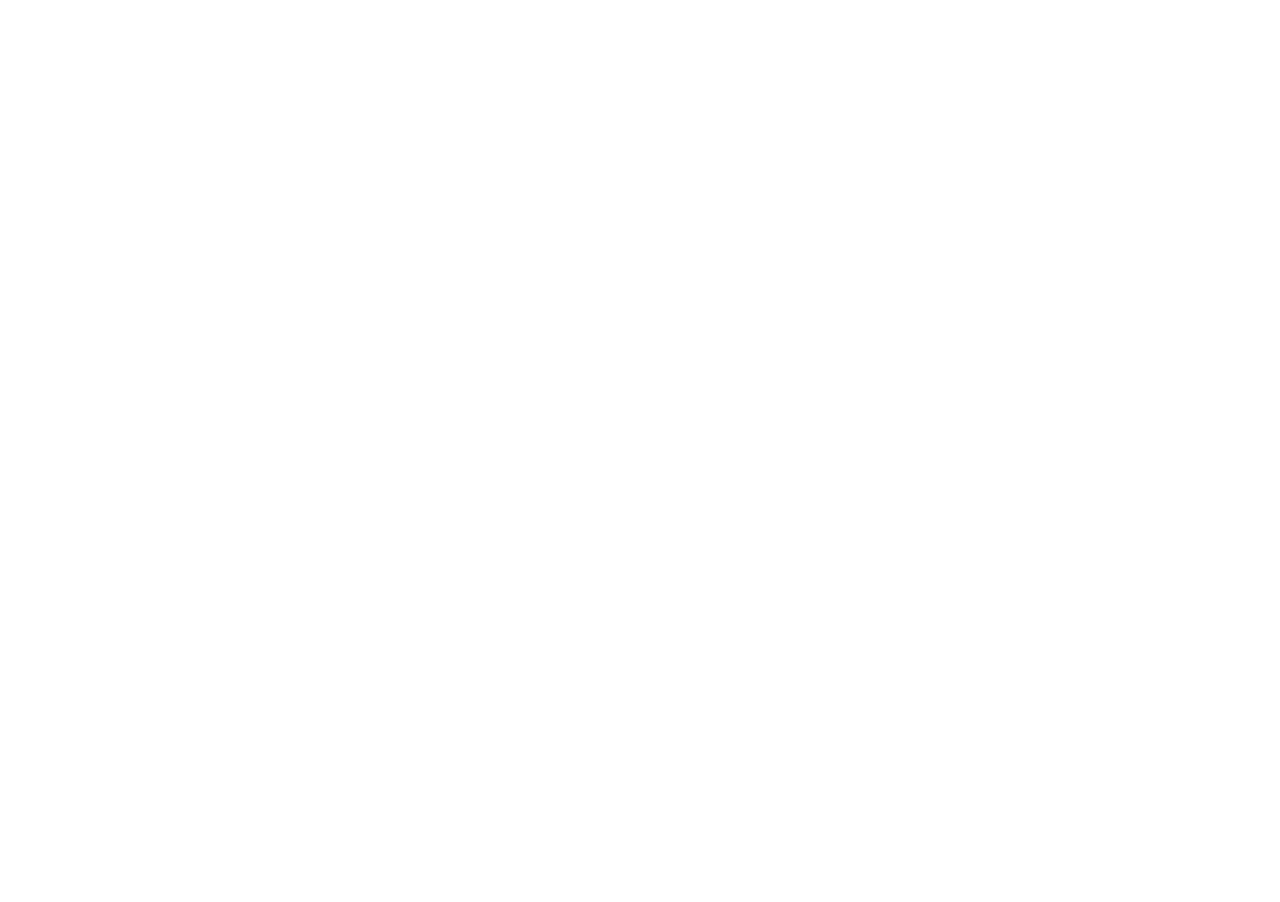
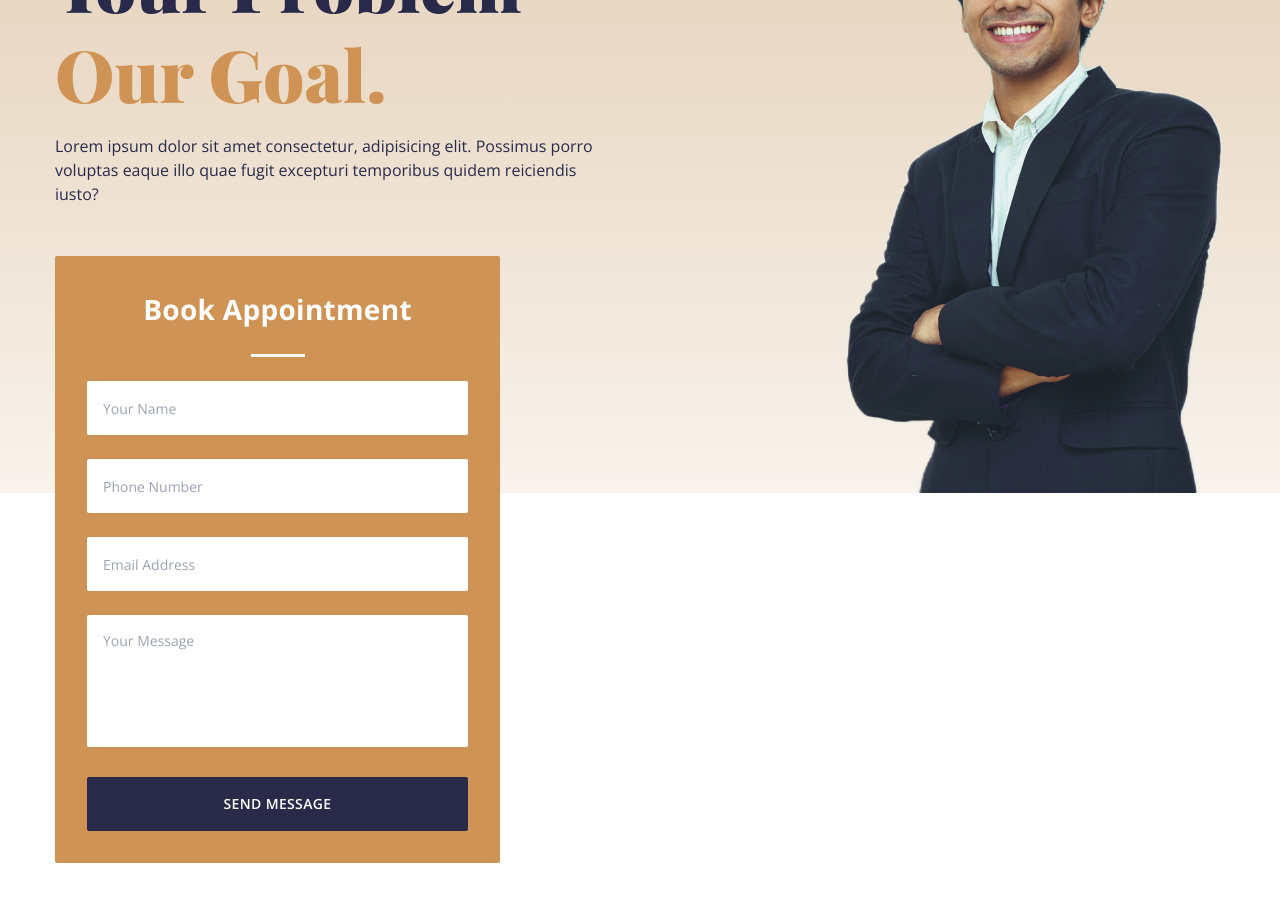
Before and after one commit to GodParticle1996/Legal-Website, a React (Create React App) app: page / in a window 1280 px wide. Shown: the part 260-1162 px from the top of the page. Built offline with nearby package versions, Linux system fonts and the light colour scheme.

Commit message:
Header and Banner added

```diff
--- a/src/App.js
+++ b/src/App.js
@@ -1,10 +1,10 @@
 import React from "react";
-import { Header } from "./components/Header";
+import { Banner } from "./components/Banner";
 
 const App = () => {
   return (
     <div>
-      <Header />
+      <Banner />
       <div className="h-[2000px]"></div>
     </div>
   );
--- /dev/null
+++ b/src/components/Appointment.js
@@ -0,0 +1,46 @@
+import React, { useState, useEffect } from "react";
+
+export const Appointment = () => {
+  const [isMounted, setIsMounted] = useState(false);
+
+  useEffect(() => {
+    setIsMounted(true);
+  }, []);
+
+  return (
+    <div
+      className={`bg-accent w-full p-8 rounded-sm max-w-[22rem] md:max-w-md mx-auto ${
+        isMounted ? "animate-fadeIn" : ""
+      }`}
+    >
+      <h3 className="text-white text-[28px] font-bold tracking-[0.3px] text-center">
+        Book Appointment
+      </h3>
+      <div className="w-[54px] h-[3px] bg-white my-6 mx-auto"></div>
+      <div className="space-y-[24px]">
+        <input
+          className="transition-all duration-300 form-control focus:border-primary focus:ring-1 focus:ring-primary"
+          placeholder="Your Name"
+          type="text"
+        />
+        <input
+          className="transition-all duration-300 form-control focus:border-primary focus:ring-1 focus:ring-primary"
+          placeholder="Phone Number"
+          type="text"
+        />
+        <input
+          className="transition-all duration-300 form-control focus:border-primary focus:ring-1 focus:ring-primary"
+          placeholder="Email Address"
+          type="email"
+        />
+        <textarea
+          className="resize-none w-full h-[132px] outline-none rounded-sm p-4 font-body text-sm text-gray transition-all duration-300 focus:ring-1 focus:ring-primary"
+          placeholder="Your Message"
+        ></textarea>
+        <button className="transition-all duration-300 btn bg-primary hover:bg-primary-hover hover:text-white">
+          Send message
+        </button>
+      </div>
+    </div>
+  );
+};
--- /dev/null
+++ b/src/components/Banner.js
@@ -0,0 +1,34 @@
+import React from "react";
+import { Header } from "./Header";
+import { Appointment } from "./Appointment";
+import LawyerImage from "../assets/img/lawyer_banner.png";
+
+export const Banner = () => {
+  return (
+    <section
+      id="home"
+      className="lg:h-full lg:max-h-800 bg-gradient-to-t from-[#f8f3ec] to-[#e0c8ac]"
+    >
+      <Header />
+      <div className="container h-full pt-32 mx-auto lg:flex">
+        <div className="h-full px-8 mx-auto text-center lg:text-left md:p-0">
+          <h1 className="font-primary font-black text-6xl lg:text-7xl text-primary mb-4 lg:mt-[70px] leading-tight lg:leading-[90px]">
+            Your Problem <br /> <span className="text-accent">Our Goal.</span>
+          </h1>
+          <p className="max-w-sm mx-auto mb-[50px] lg:mx-0 lg:max-w-[540px]">
+            Lorem ipsum dolor sit amet consectetur, adipisicing elit. Possimus
+            porro voluptas eaque illo quae fugit excepturi temporibus quidem
+            reiciendis iusto?
+          </p>
+
+          <div className="lg:absolute mx-auto max-w-[445px] lg:mx-0">
+            <Appointment />
+          </div>
+        </div>
+        <div className="items-end flex-1 hidden lg:flex lg:flex-col">
+          <img src={LawyerImage} alt="" />
+        </div>
+      </div>
+    </section>
+  );
+};
--- a/src/index.css
+++ b/src/index.css
@@ -10,10 +10,10 @@
     @apply py-24;
   }
   .form-control {
-    @apply h-54 w-full pl-4 rounded-sm outline-none font-body text-sm text-gray focus:ring-1 focus:ring-primary;
+    @apply w-full pl-4 text-sm rounded-sm outline-none h-54 font-body text-gray focus:ring-1 focus:ring-primary;
   }
   .btn {
-    @apply h-54 font-body font-semibold text-sm tracking-wide rounded-sm w-full flex items-center justify-center uppercase text-white;
+    @apply flex items-center justify-center w-full text-sm font-semibold tracking-wide text-white uppercase rounded-sm h-54 font-body;
   }
   .textarea {
     @apply w-full pl-4 pt-4 rounded-sm outline-none font-body text-sm text-gray focus:ring-1 focus:ring-primary min-h-[126px] resize-none;
@@ -22,3 +22,16 @@
     @apply text-accent-hover;
   }
 }
+
+@keyframes fadeIn {
+  from {
+    opacity: 0;
+  }
+  to {
+    opacity: 1;
+  }
+}
+
+.animate-fadeIn {
+  animation: fadeIn 0.5s ease-in-out;
+}
```
